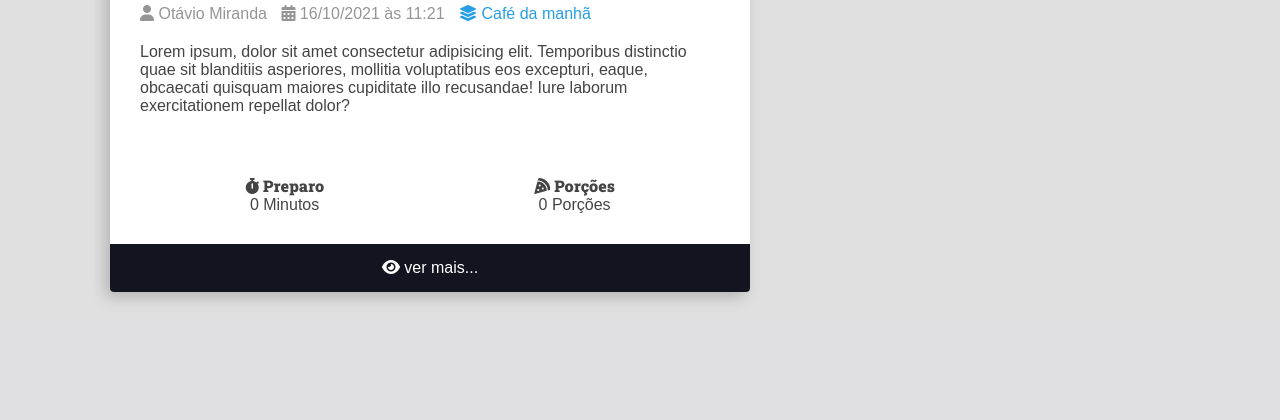
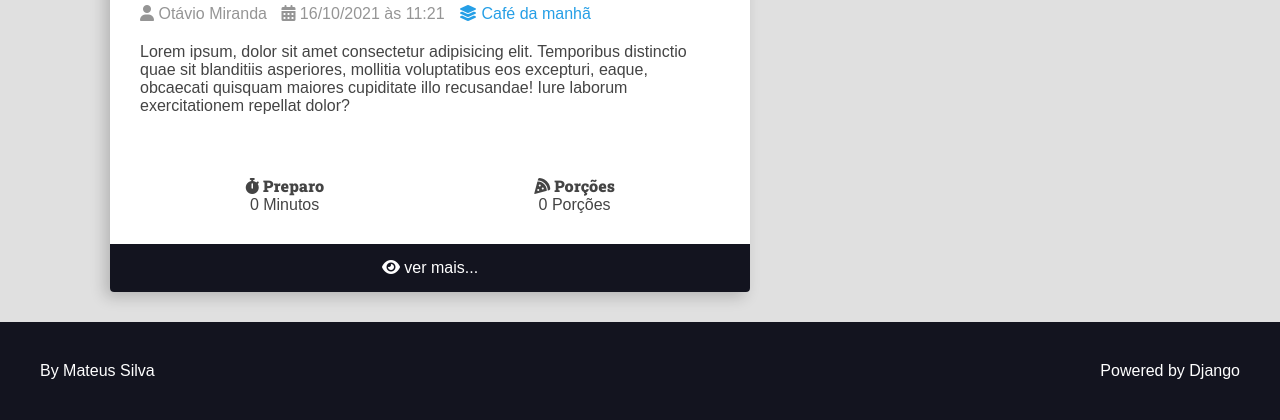
Before and after one commit to MateusDeveloper1/curso-django, a Django app: page / in a window 1280 px wide. Shown: the part 653-1073 px from the top of the page. Before the commit the page ends 955 px from the top, so only its background shows below. Run offline with Django 5.2, Linux system fonts and the light colour scheme; grey boxes labelled with a size stand in for pictures from a placeholder-image service; some libraries are stand-ins or nearby versions.

Commit message:
created footer

```diff
--- a/recipes/templates/recipes/pages/home.html
+++ b/recipes/templates/recipes/pages/home.html
@@ -9,6 +9,7 @@
       {% include "recipes/partials/recipe.html" %}
     </div>
   </main>
+  {% include "recipes/partials/footer.html" %}
 </body>
 
 </html>
--- /dev/null
+++ b/recipes/templates/recipes/partials/footer.html
@@ -0,0 +1,9 @@
+<footer class="main-footer">
+    <div class="developer">
+        <a href="https://www.otaviomiranda.com.br/" target="_blank" rel="noreferrer noopener">By Mateus Silva</a>
+    </div>
+
+    <div class="powered">
+        <a href="https://www.djangoproject.com/" target="_blank" rel="noreferrer noopener">Powered by Django</a>
+    </div>
+</footer>
--- a/recipes/templates/recipes/partials/head.html
+++ b/recipes/templates/recipes/partials/head.html
@@ -251,6 +251,25 @@
         .recipe-footer a:hover {
             filter: brightness(2);
         }
+
+        .main-footer {
+            display: flex;
+            align-items: center;
+            justify-content: space-between;
+            background: var(--color-primary-dark);
+            color: var(--color-white);
+            padding: var(--spacing-gutter-large);
+        }
+
+        .main-footer a {
+            color: var(--color-white);
+            text-decoration: none;
+            transition: all 300ms ease-in-out;
+        }
+
+        .main-footer a:hover {
+            filter: brightness(.8);
+        }
     </style>
 </head>
 
```
Also changed, not shown: recipes/templates/recipes/home.html (deleted, +0 -11 lines).
